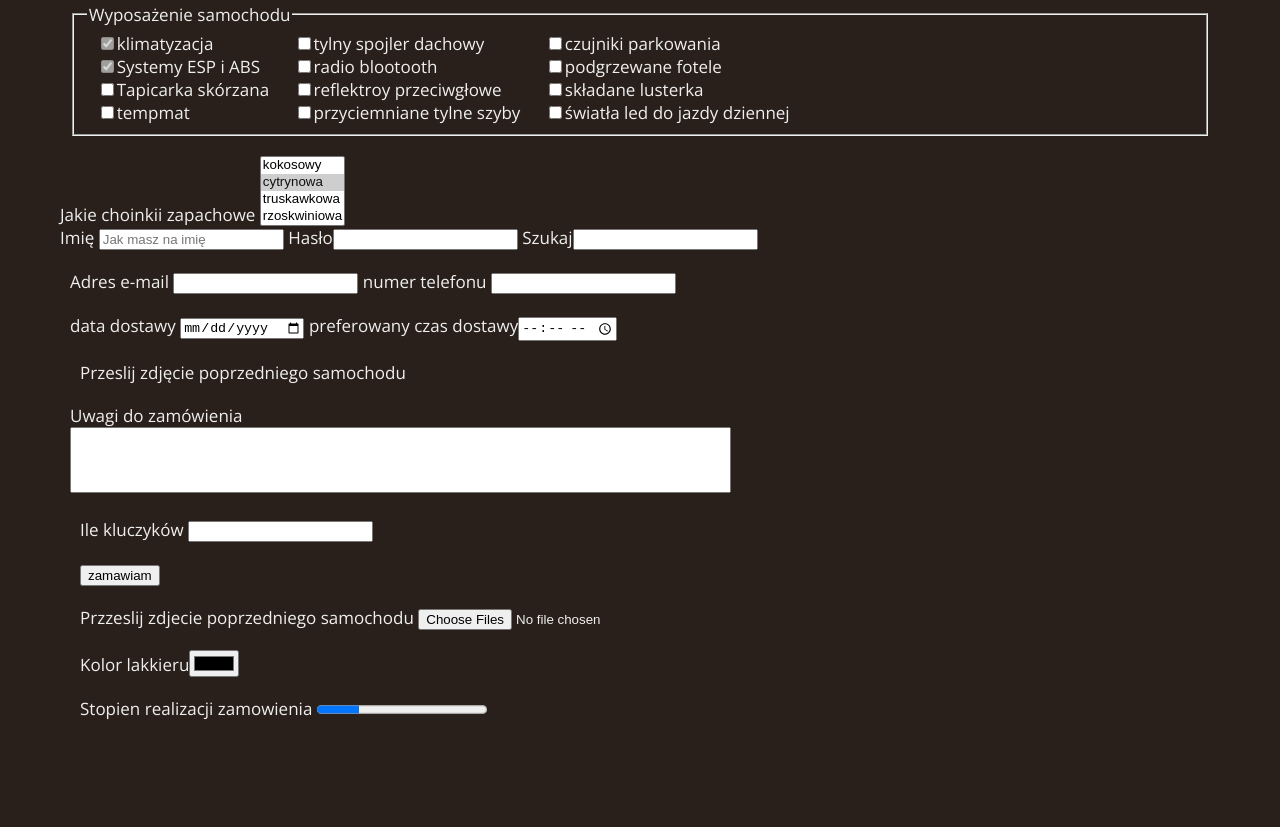
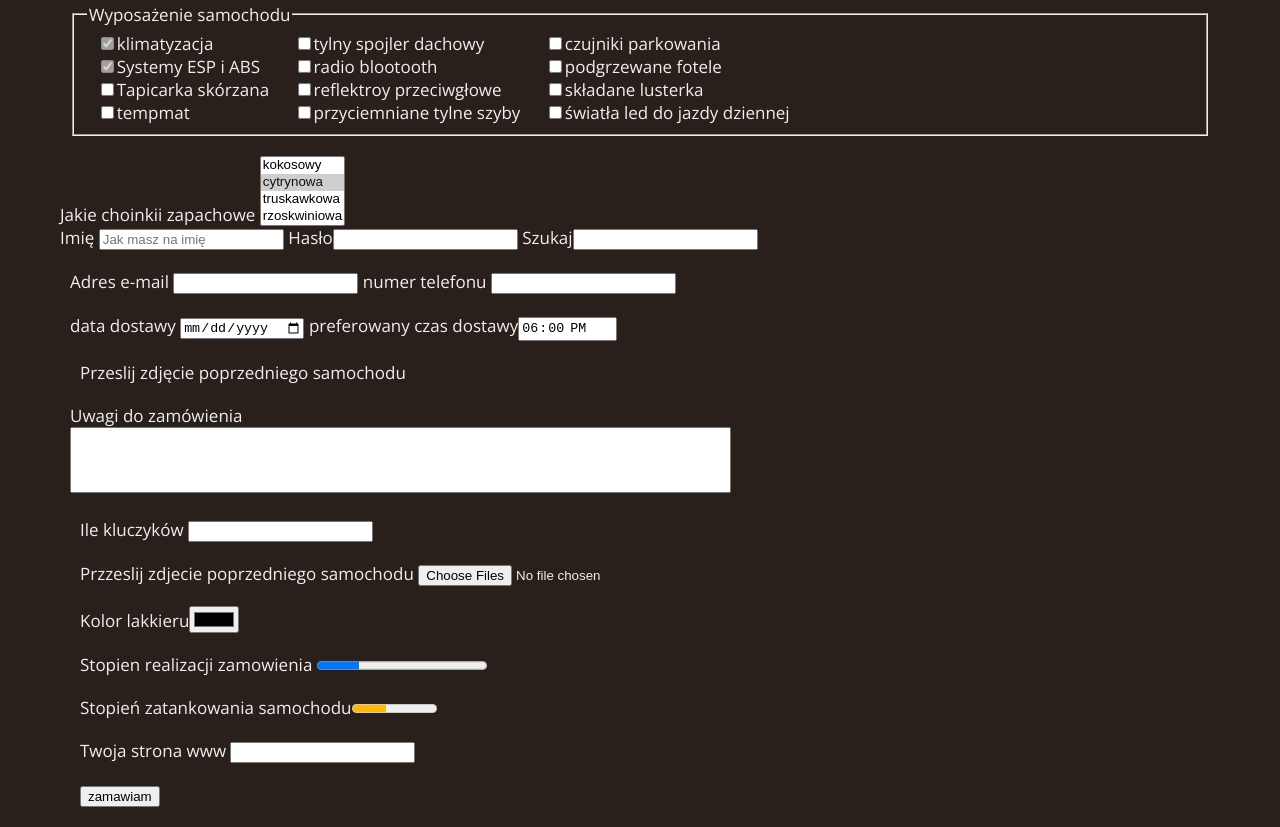
Before and after one commit to Franekkk/final, a plain HTML site: page index.html in a window 1280 px wide. Shown: the part 276-1103 px from the top of the page. Before the commit the page ends 1016 px from the top, so only its background shows below. Drawn offline with nearby package versions, Linux system fonts and the light colour scheme.

Commit message:
final i koniec

```diff
--- a/index.html
+++ b/index.html
@@ -109,15 +109,15 @@
 
 				</div>
 				<div class="row">
-					<label>Adres e-mail <input type="email" name="adres"></label>
-					<label>numer telefonu <input type="tel" name="telefon"></label>
+					<label>Adres e-mail <input type="email" name="adres" required></label>
+					<label>numer telefonu <input type="tel" name="telefon" required></label>
 
 
 
 				</div>
 				<div class="row">
 					<label>data dostawy <input type="date" name="dzień"></label>
-					<label>preferowany czas dostawy<input type="time" name="czas"></label>
+					<label>preferowany czas dostawy<input type="time" name="czas" value="18:00" readonly></label>
 
 
 
@@ -146,11 +146,7 @@
 
 						</div>
 
-						<div class="row">
-							<input type="submit" value="zamawiam">
 
-
-						</div>
 						<div class="row"><label>Przzeslij zdjecie poprzedniego samochodu</label> <input type="file"
 								name="obraz" accept="image/x-png,image/gif,iage/jpeg" multiple> </div>
 
@@ -163,6 +159,23 @@
 						<div class="row"><label>Stopien realizacji zamowienia </label><progress max="100" value="25">
 							</progress> </div>
 
+						<div class="row">
+							<label>Stopień zatankowania samochodu</label><meter min="0" max="100" title="procent"
+								value="40" low="30" high="70" optimum="75"></meter>
+						</div>
+
+						<div class="row">
+							<label>Twoja strona www</label> <input type="url" name="witryna">
+						</div>
+						<input type="hidden" name="token" value="ughsd6327646237">
+
+						<div class="row">
+							<input type="submit" value="zamawiam">
+
+
+						</div>
+
+
 			</form>
 
 		</article>
```
